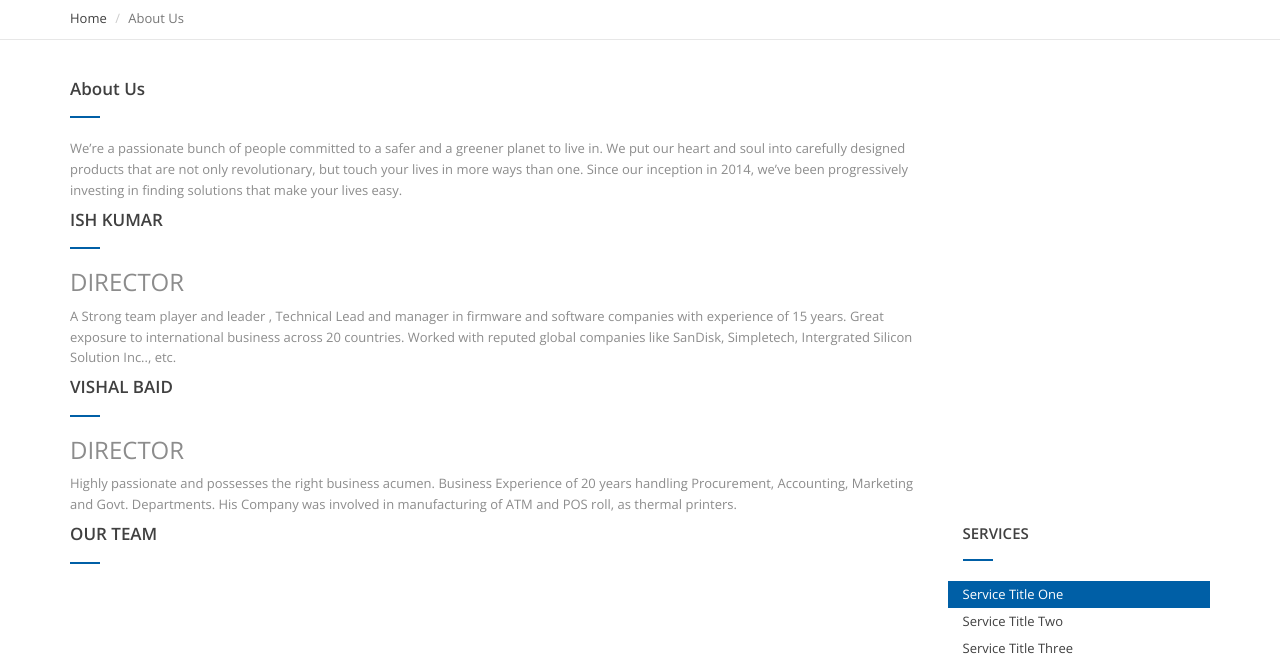
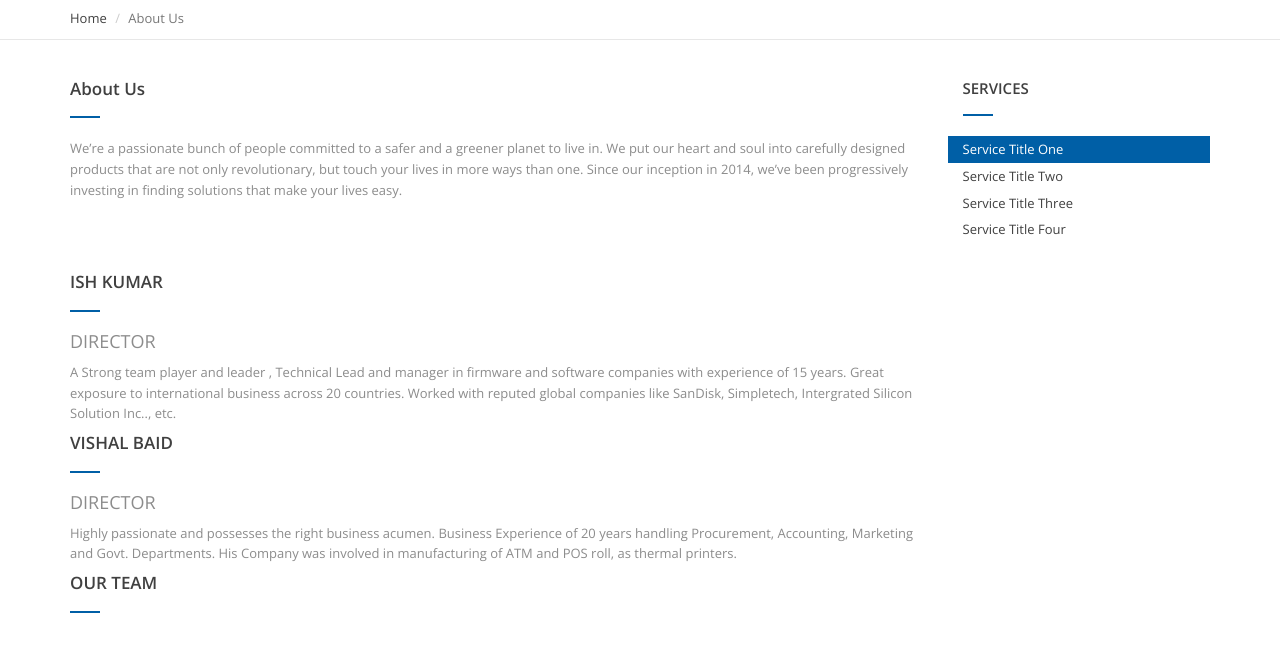
Before and after one commit to shane596/Example.github.io, a plain HTML site: page page.html in a window 1280 px wide. Shown: the part 142-800 px from the top of the page. Drawn offline with nearby package versions, Linux system fonts and the light colour scheme.

Commit message:
aside menu

```diff
--- a/page.html
+++ b/page.html
@@ -92,9 +92,21 @@ Since our inception in 2014, we’ve been progressively investing in finding sol
                     </div>
                 </section>
 
+				  <aside class="sidebar col-sm-3">
+                    <div class="widget">
+                        <h4>SERVICES</h4>
+                        <ul>
+                            <li class="current"><a href="#" title="">Service Title One</a></li>
+                            <li><a href="#" title="">Service Title Two</a></li>
+                            <li><a href="#" title="">Service Title Three</a></li>
+                            <li><a href="#" title="">Service Title Four</a></li>
+                        </ul>
+                    </div>
+                </aside>
+
 				<section class="page col-sm-9">
                     <h2 class="page-title">ISH KUMAR </h2>
-					<h3 class="page-title">DIRECTOR </h3>
+					<h4 class="page-title">DIRECTOR </h4>
                     <div class="entry">
                         <p>A Strong team player and leader , Technical Lead and manager in firmware and software companies with experience of 15 years. Great exposure to international business across 20 countries. Worked with reputed global companies like SanDisk, Simpletech, Intergrated Silicon Solution Inc.., etc.</p>
                     </div>
@@ -102,7 +114,7 @@ Since our inception in 2014, we’ve been progressively investing in finding sol
 
 				<section class="page col-sm-9">
                     <h2 class="page-title">VISHAL BAID </h2>
-					<h3 class="page-title">DIRECTOR </h3>
+					<h4 class="page-title">DIRECTOR </h4>
                     <div class="entry">
                         <p>Highly passionate and possesses the right business acumen. Business Experience of 20 years handling Procurement, Accounting, Marketing and Govt. Departments. His Company was involved in manufacturing of ATM and POS roll, as thermal printers.</p>
                     </div>
@@ -115,17 +127,7 @@ Since our inception in 2014, we’ve been progressively investing in finding sol
 
 
 
-                <aside class="sidebar col-sm-3">
-                    <div class="widget">
-                        <h4>SERVICES</h4>
-                        <ul>
-                            <li class="current"><a href="#" title="">Service Title One</a></li>
-                            <li><a href="#" title="">Service Title Two</a></li>
-                            <li><a href="#" title="">Service Title Three</a></li>
-                            <li><a href="#" title="">Service Title Four</a></li>
-                        </ul>
-                    </div>
-                </aside>
+
             </div>
         </div>
     </main>
```
